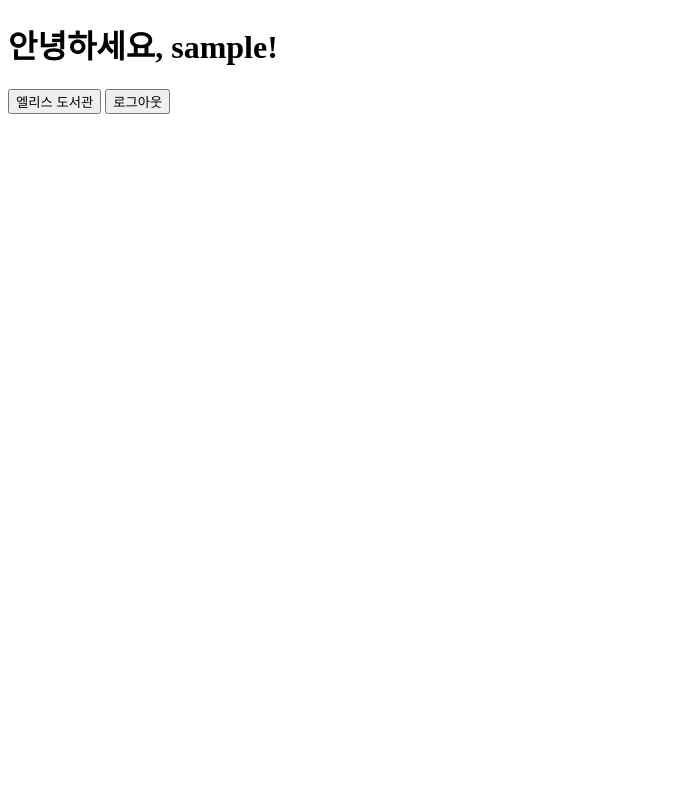
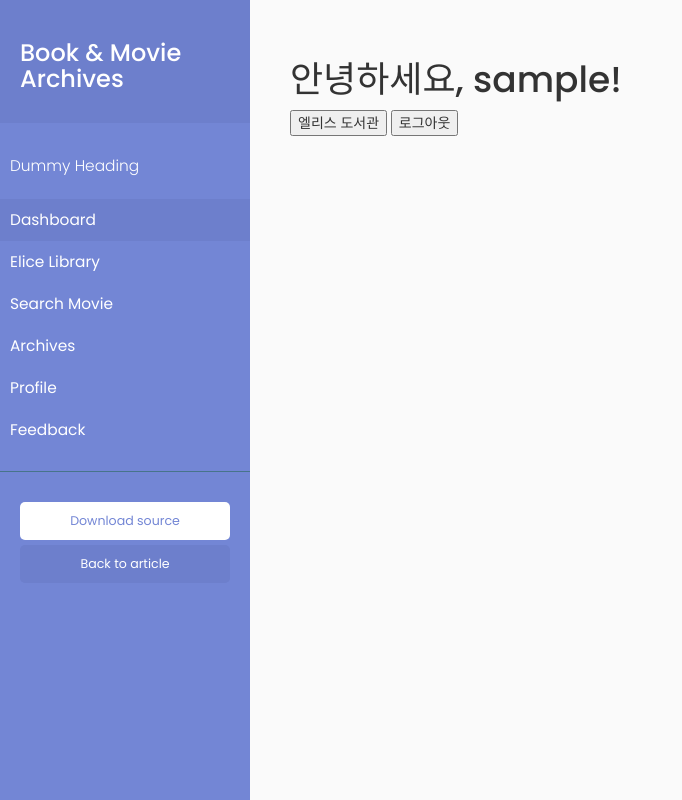
Before and after one commit to jimin-lee-mjl/library-archiving-service, a Flask app: page / in a window 1280 px wide. Shown: the whole page, without its empty margins (0-682 px from the left). Run offline with Flask 2, Linux system fonts and the light colour scheme; the visitor is signed in with stand-in values (Sample User, id 1); data comes from the database, SQL or seed files in the repository; some libraries are stand-ins or nearby versions.

Commit message:
created layout.html /w sidebar

```diff
--- a/app.py
+++ b/app.py
@@ -1,8 +1,10 @@
 from flask import Flask, g, render_template, url_for, redirect
+from flask_bootstrap import Bootstrap
 from config import SECRET_KEY
 
 app = Flask(__name__)
 app.config['SECRET_KEY'] = SECRET_KEY
+Bootstrap(app)
 
 
 @app.route('/')
--- /dev/null
+++ b/static/sidebar.css
@@ -0,0 +1,175 @@
+@import "https://fonts.googleapis.com/css?family=Poppins:300,400,500,600,700";
+body {
+    font-family: 'Poppins', sans-serif;
+    background: #fafafa;
+}
+
+p {
+    font-family: 'Poppins', sans-serif;
+    font-size: 1.1em;
+    font-weight: 300;
+    line-height: 1.7em;
+    color: #999;
+}
+
+a,
+a:hover,
+a:focus {
+    color: inherit;
+    text-decoration: none;
+    transition: all 0.3s;
+}
+
+.navbar {
+    padding: 15px 10px;
+    background: #fff;
+    border: none;
+    border-radius: 0;
+    margin-bottom: 40px;
+    box-shadow: 1px 1px 3px rgba(0, 0, 0, 0.1);
+}
+
+.navbar-btn {
+    box-shadow: none;
+    outline: none !important;
+    border: none;
+}
+
+/* ---------------------------------------------------
+    SIDEBAR STYLE
+----------------------------------------------------- */
+
+.wrapper {
+    display: flex;
+    width: 100%;
+}
+
+#sidebar {
+    width: 250px;
+    position: fixed;
+    top: 0;
+    left: 0;
+    height: 100vh;
+    z-index: 999;
+    background: #7386D5;
+    color: #fff;
+    transition: all 0.3s;
+    margin-right: 200px;
+}
+
+#sidebar.active {
+    margin-left: -250px;
+}
+
+#sidebar .sidebar-header {
+    padding: 20px;
+    background: #6d7fcc;
+}
+
+#sidebar ul.components {
+    padding: 20px 0;
+    border-bottom: 1px solid #47748b;
+}
+
+#sidebar ul p {
+    color: #fff;
+    padding: 10px;
+}
+
+#sidebar ul li a {
+    padding: 10px;
+    font-size: 1.1em;
+    display: block;
+}
+
+#sidebar ul li a:hover {
+    color: #7386D5;
+    background: #fff;
+}
+
+#sidebar ul li.active>a,
+a[aria-expanded="true"] {
+    color: #fff;
+    background: #6d7fcc;
+}
+
+a[data-toggle="collapse"] {
+    position: relative;
+}
+
+.dropdown-toggle::after {
+    display: block;
+    position: absolute;
+    top: 50%;
+    right: 20px;
+    transform: translateY(-50%);
+}
+
+ul ul a {
+    font-size: 0.9em !important;
+    padding-left: 30px !important;
+    background: #6d7fcc;
+}
+
+ul.CTAs {
+    padding: 20px;
+}
+
+ul.CTAs a {
+    text-align: center;
+    font-size: 0.9em !important;
+    display: block;
+    border-radius: 5px;
+    margin-bottom: 5px;
+}
+
+a.download {
+    background: #fff;
+    color: #7386D5;
+}
+
+a.article,
+a.article:hover {
+    background: #6d7fcc !important;
+    color: #fff !important;
+}
+
+/* ---------------------------------------------------
+    CONTENT STYLE
+----------------------------------------------------- */
+
+#content {
+    width: calc(100% - 250px);
+    padding: 40px;
+    min-height: 100vh;
+    transition: all 0.3s;
+    position: absolute;
+    top: 0;
+    right: 0;
+}
+
+#content.active {
+    width: 100%;
+}
+
+/* ---------------------------------------------------
+    MEDIAQUERIES
+----------------------------------------------------- */
+
+@media (max-width: 768px) {
+    #sidebar {
+        margin-left: -250px;
+    }
+    #sidebar.active {
+        margin-left: 0;
+    }
+    #content {
+        width: 100%;
+    }
+    #content.active {
+        width: calc(100% - 250px);
+    }
+    #sidebarCollapse span {
+        display: none;
+    }
+}
--- a/templates/dash.html
+++ b/templates/dash.html
@@ -1,14 +1,11 @@
-<!DOCTYPE html>
-<html>
-<head>
-    <meta charset="UTF-8">
-    <meta http-equiv="X-UA-Compatible" content="IE=edge">
-    <meta name="viewport" content="width=device-width, initial-scale=1.0">
-    <title>대시보드</title>
-</head>
-<body>
+{% extends 'layout.html' %}
+
+{% block title%}Dashboard{% endblock %}
+
+{% block main %}
+<div>
     <h1>안녕하세요, {{ username }}!</h1>
     <a href="{{ url_for('book.book_main') }}"><button>엘리스 도서관</button></a>
     <a href="{{ url_for('auth.logout') }}"><button>로그아웃</button></a>
-</body>
-</html>
+</div>
+{% endblock %}
--- /dev/null
+++ b/templates/layout.html
@@ -0,0 +1,63 @@
+{% extends "bootstrap/base.html" %}
+
+{% block styles %}
+{{super()}}
+<link rel="stylesheet"
+      href="{{url_for('.static', filename='sidebar.css')}}">
+{% endblock %}
+{% block title %}Sidebar{% endblock %}
+
+{% block content %}
+<div class="wrapper">
+    <!-- Sidebar  -->
+    <nav id="sidebar">
+        <div class="sidebar-header">
+            <h3>Book & Movie Archives</h3>
+        </div>
+
+        <ul class="list-unstyled components">
+            <p>Dummy Heading</p>
+            <li class="active">
+                <a href="#">Dashboard</a>
+            </li>
+            <li>
+                <a href="#">Elice Library</a>
+            </li>
+            <li>
+                <a href="#">Search Movie</a>
+            </li>
+            <li>
+                <a href="#pageSubmenu" data-toggle="collapse" aria-expanded="false" class="dropdown-toggle">Archives</a>
+                <ul class="collapse list-unstyled" id="pageSubmenu">
+                    <li>
+                        <a href="#">Book Archive</a>
+                    </li>
+                    <li>
+                        <a href="#">Movie Archive</a>
+                    </li>
+                </ul>
+            </li>
+            <li>
+                <a href="#">Profile</a>
+            </li>
+            <li>
+                <a href="#">Feedback</a>
+            </li>
+        </ul>
+
+        <ul class="list-unstyled CTAs">
+            <li>
+                <a href="#" class="download">Download source</a>
+            </li>
+            <li>
+                <a href="#" class="article">Back to article</a>
+            </li>
+        </ul>
+    </nav>
+
+    <!-- Page Content  -->
+    <div id="content">
+        {% block main %}{% endblock %}
+    </div>
+</div>
+{% endblock %}
```
